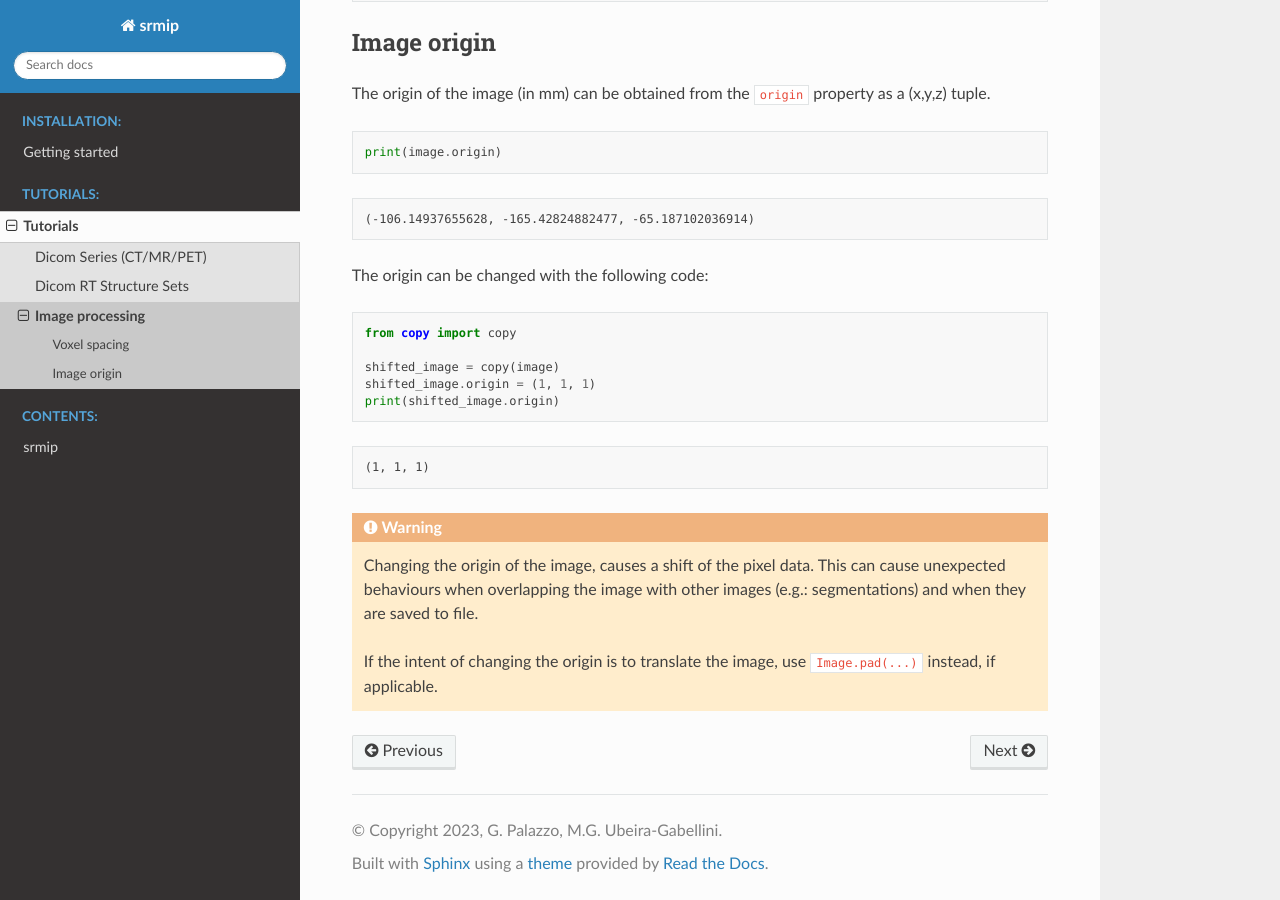
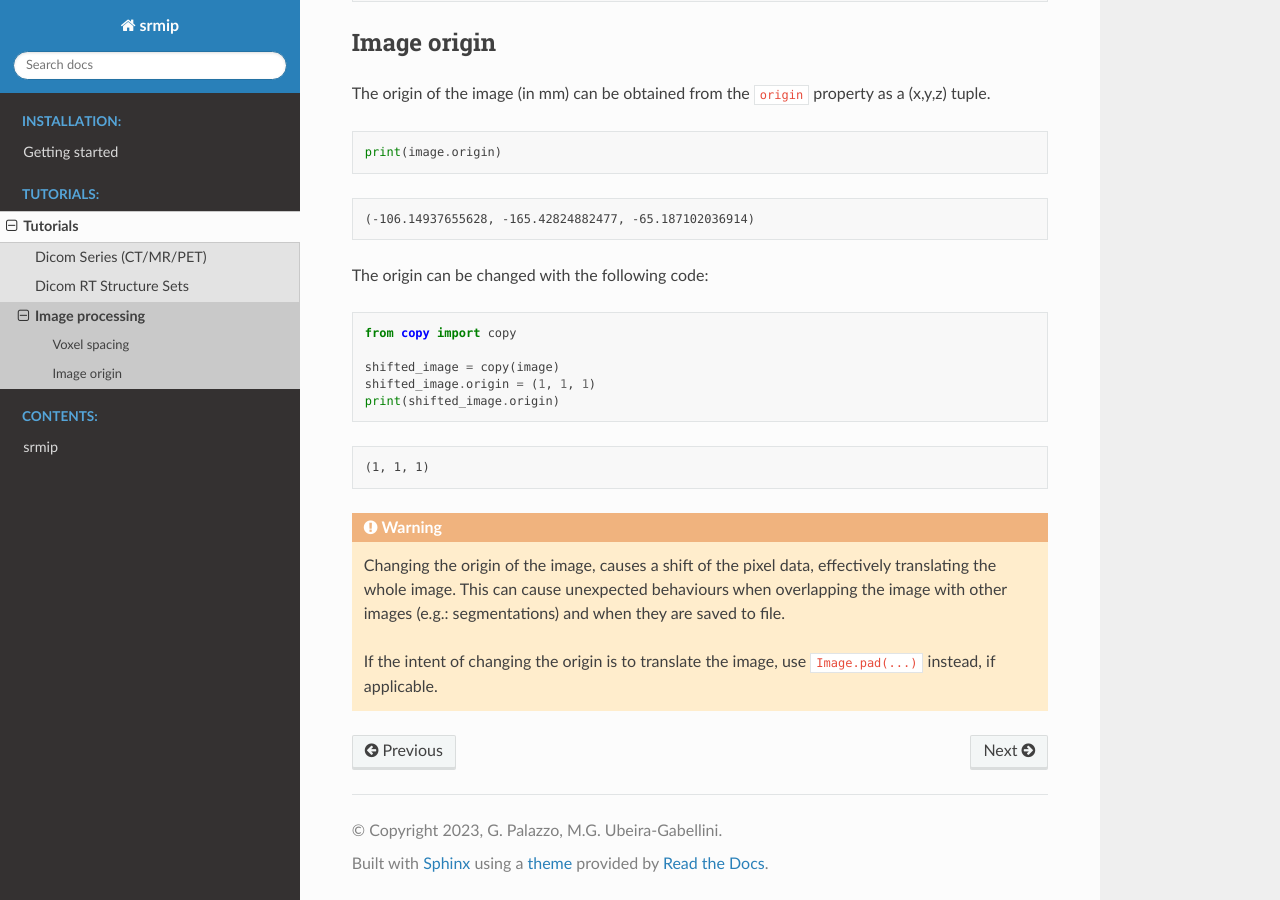
Before and after one commit to pymaitre/resmip, a Sphinx documentation site: the page built from docs/source/tutorials/image_processing.rst, in a window 1280 px wide and 900 px high, scrolled down 929 px. Built offline with Sphinx 7.4.7 and the Read the Docs theme 3.1.0, drawn with Linux system fonts in a browser that asks for light colours.

Commit message:
docs: Added information about image origin

```diff
--- a/docs/source/tutorials/image_processing.rst
+++ b/docs/source/tutorials/image_processing.rst
@@ -86,9 +86,10 @@ The origin can be changed with the following code:
 
 .. warning::
 
-    Changing the origin of the image, causes a shift of the pixel data.
-    This can cause unexpected behaviours when overlapping the image with
-    other images (e.g.: segmentations) and when they are saved to file.
+    Changing the origin of the image, causes a shift of the pixel data,
+    effectively translating the whole image. This can cause unexpected
+    behaviours when overlapping the image with other images (e.g.: segmentations)
+    and when they are saved to file.
 
     If the intent of changing the origin is to translate the image, use
     ``Image.pad(...)`` instead, if applicable.
```
